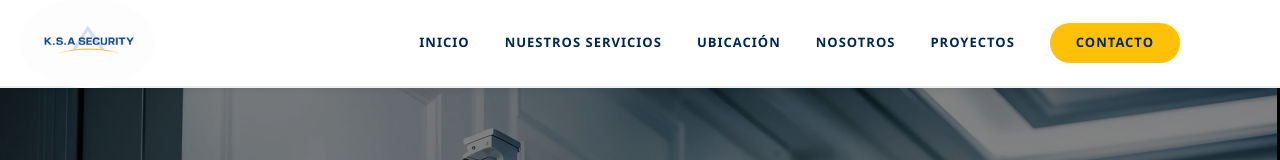
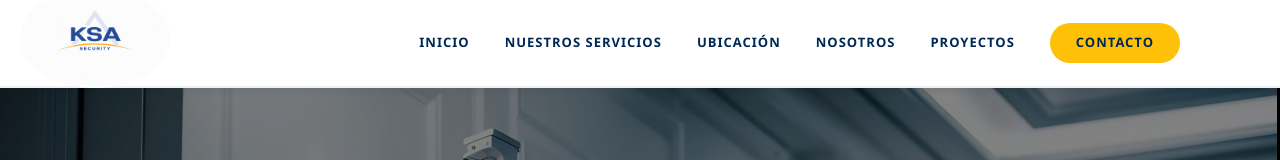
Before and after one commit to mendrii/k.s.a-security, a React (Vite) app in the folder ksa_security/: page / in a window 1280 px wide. Shown: the top 160 px of the page. Built offline with nearby package versions, Linux system fonts and the light colour scheme.

Commit message:
actualización logo

```diff
--- a/ksa_security/src/components/Navbar.jsx
+++ b/ksa_security/src/components/Navbar.jsx
@@ -6,7 +6,7 @@ const Navbar = () => {
             <div className="nav-container">
                 {/* LOGO */}
                 <div className="nav-logo">
-                    <img src="/img/logo_ksa.png" alt="K.S.A Security" />
+                    <img src="/img/ksalogo.png" alt="K.S.A Security" />
                 </div>
 
                 {/* ENLACES Y BOTÓN */}
--- a/ksa_security/src/style/Navbar.css
+++ b/ksa_security/src/style/Navbar.css
@@ -28,10 +28,11 @@
 }
 
 .nav-logo img {
-    height: 90px; /* Aumento el tamaño del logo */
+    height: 100px; /* Aumento el tamaño del logo */;
     width: auto;
     object-fit: contain;
-    border-radius: 50%;
+    border-radius: 80%;
+    margin-top: -10px;
 }
 
 /* ENLACES */
```
Also changed, not shown: ksa_security/public/img/ksalogo.png (added).
